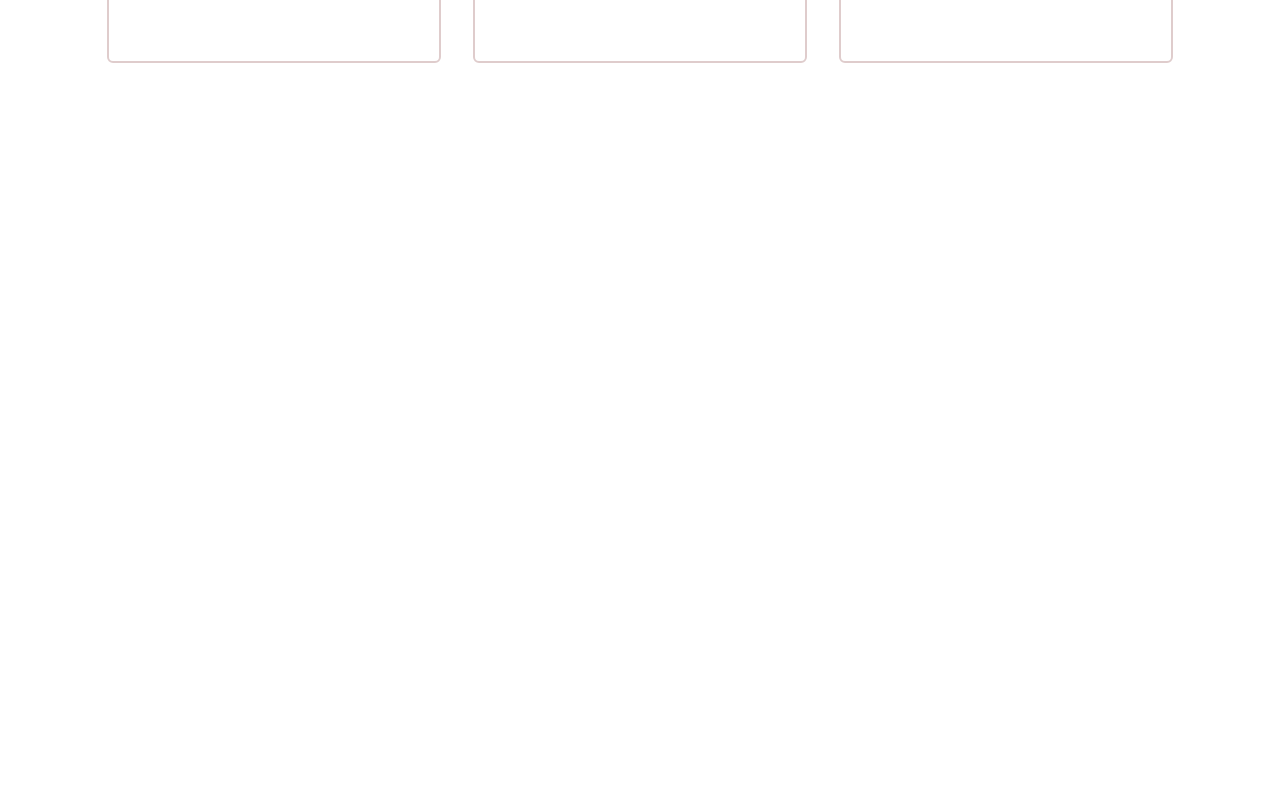
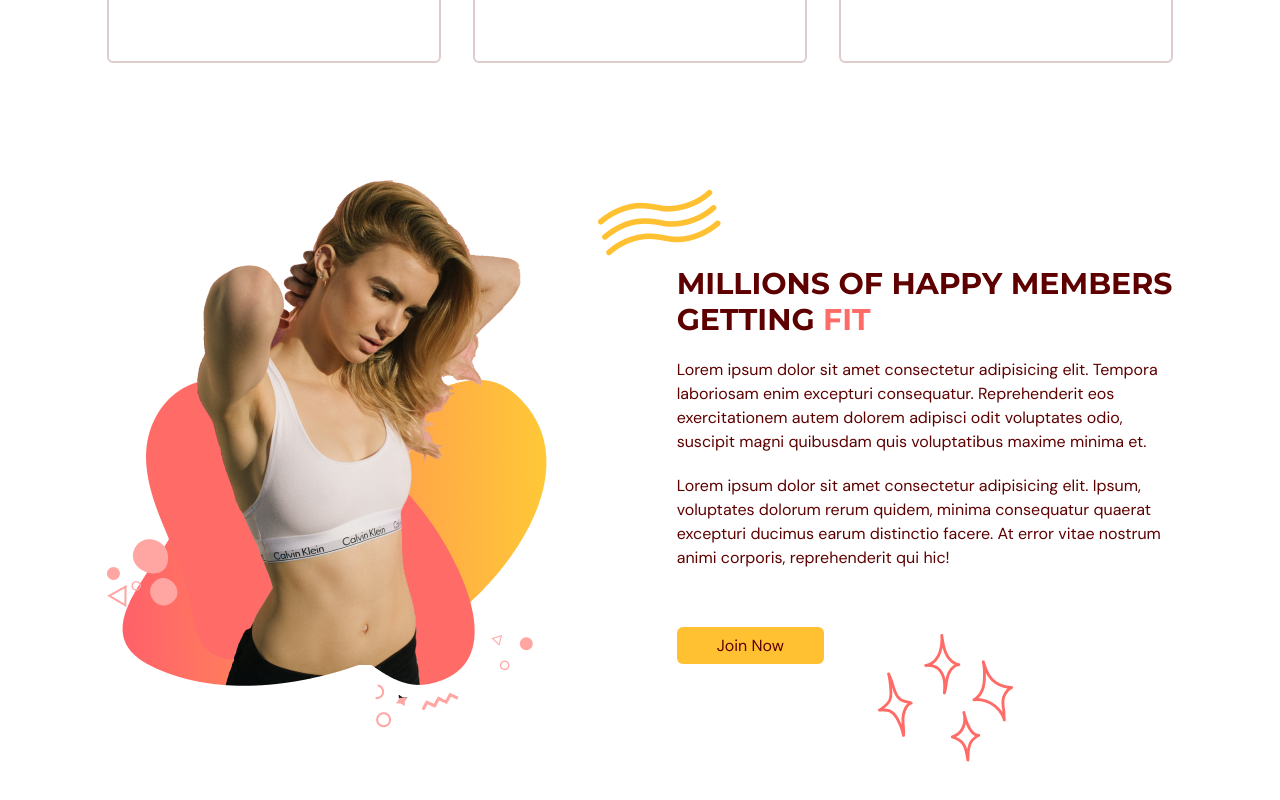
Before and after one commit to KanchanaSW/gym-site, a React (Vite) app: page / in a window 1280 px wide. Shown: the part 1345-2145 px from the top of the page. Before the commit the page ends 1600 px from the top, so only its background shows below. Built offline with nearby package versions, Linux system fonts and the light colour scheme.

Commit message:
benefits page done

```diff
--- a/src/scenes/benefits/index.tsx
+++ b/src/scenes/benefits/index.tsx
@@ -3,6 +3,8 @@
 import { HomeModernIcon,UserGroupIcon,AcademicCapIcon } from '@heroicons/react/24/solid';
 import {motion} from "framer-motion"
 import Benefit from './Benefit';
+import ActionButton from '@/shared/ActionButton';
+import BenefitsPageGraphic from "@/assets/BenefitsPageGraphic.png"
 
 const benefits: Array<BenefitType> = [
     {
@@ -75,6 +77,62 @@
                 />
             ))}
         </motion.div>
+
+        {/* grapihs and description */}
+        <div className='mt-16 items-center justify-between gap-20 md:mt-28 md:flex'>
+            {/* graphic */}
+            <img className='mx-auto' src={BenefitsPageGraphic} alt="benefits-page-graphic" />
+
+            {/* description */}
+            <div>
+                {/* title */}
+                <div className='relative'>
+                    <div className='before:absolute before:-top-20 before:-left-20 before:z-[1] before:content-abstractwaves'>
+                    <motion.div
+                        className='md:my-5 md:my-3/5'
+                        initial="hidden"
+                        whileInView="visible"
+                        viewport={{once:true, amount:0.5}}
+                        transition={{duration:0.5}}
+                        variants={{
+                            hidden:{opacity:0,x:50},
+                            visible:{opacity:1,x:0}
+                        }}
+                    >
+                        <HText>MILLIONS OF HAPPY MEMBERS GETTING{" "}
+                            <span className='text-primary-500'>FIT</span>
+                        </HText>
+                    </motion.div>
+                    </div>
+
+                </div>
+
+                {/* description */}
+                <motion.div
+                    className='md:my-5 md:my-3/5'
+                    initial="hidden"
+                    whileInView="visible"
+                    viewport={{once:true, amount:0.5}}
+                    transition={{delay:0.2,duration:0.5}}
+                    variants={{
+                        hidden:{opacity:0,x:50},
+                        visible:{opacity:1,x:0}
+                    }}
+                >
+                    <p className='my-5'>Lorem ipsum dolor sit amet consectetur adipisicing elit. Tempora laboriosam enim excepturi consequatur. Reprehenderit eos exercitationem autem dolorem adipisci odit voluptates odio, suscipit magni quibusdam quis voluptatibus maxime minima et.</p>
+                    <p className='mb-5'>Lorem ipsum dolor sit amet consectetur adipisicing elit. Ipsum, voluptates dolorum rerum quidem, minima consequatur quaerat excepturi ducimus earum distinctio facere. At error vitae nostrum animi corporis, reprehenderit qui hic!</p>
+                </motion.div>
+
+                {/* button */}
+                <div className='relative mt-16'>
+                    <div className='before:absolute before-bottom-20 before:right-40 before:z-[-1] before:content-sparkles'>
+                        <ActionButton setSelectedPage={setSelectedPage}>
+                            Join Now
+                        </ActionButton>
+                    </div>
+                </div>
+            </div>
+        </div>
         </motion.div>
     </section>
   )
```
